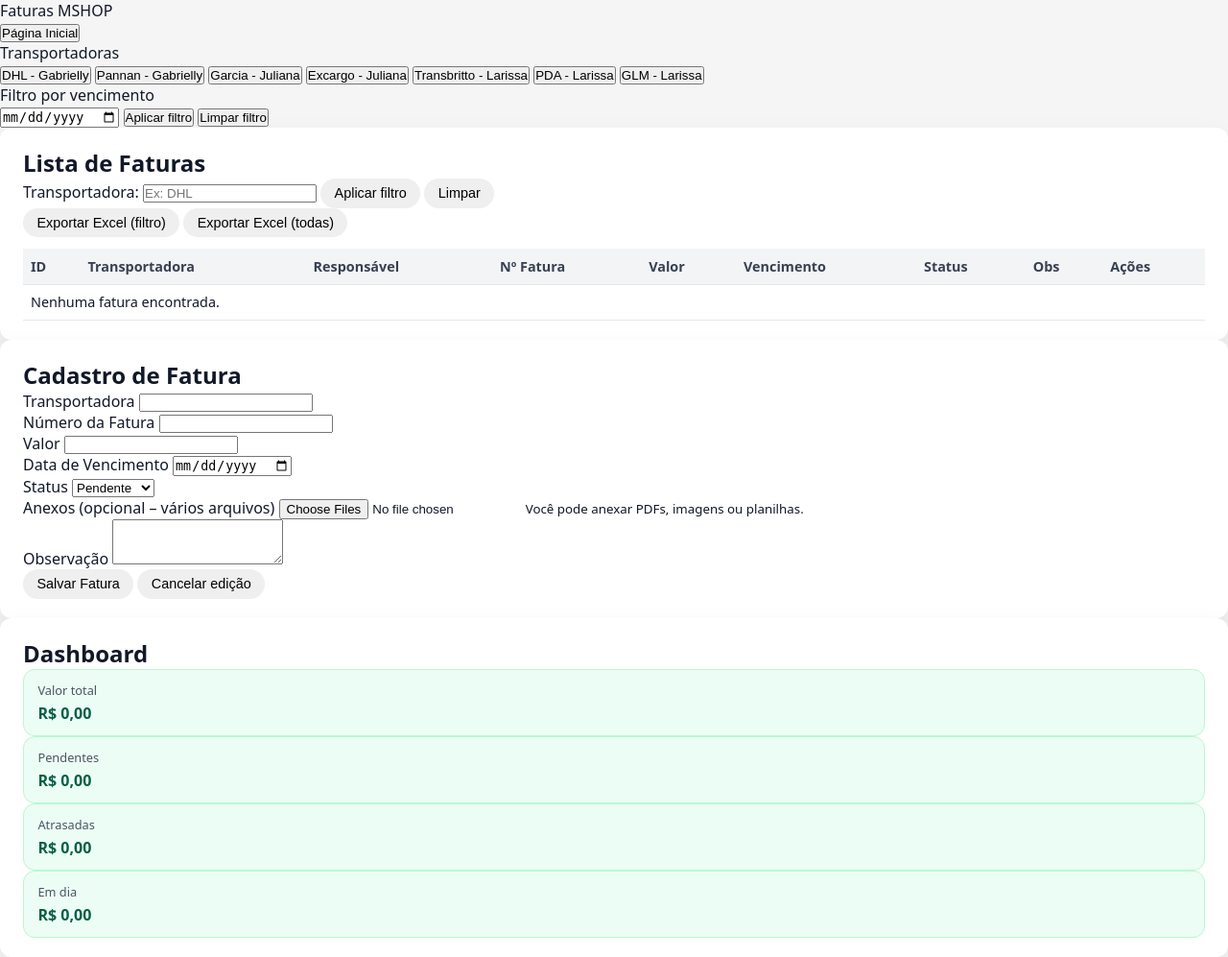
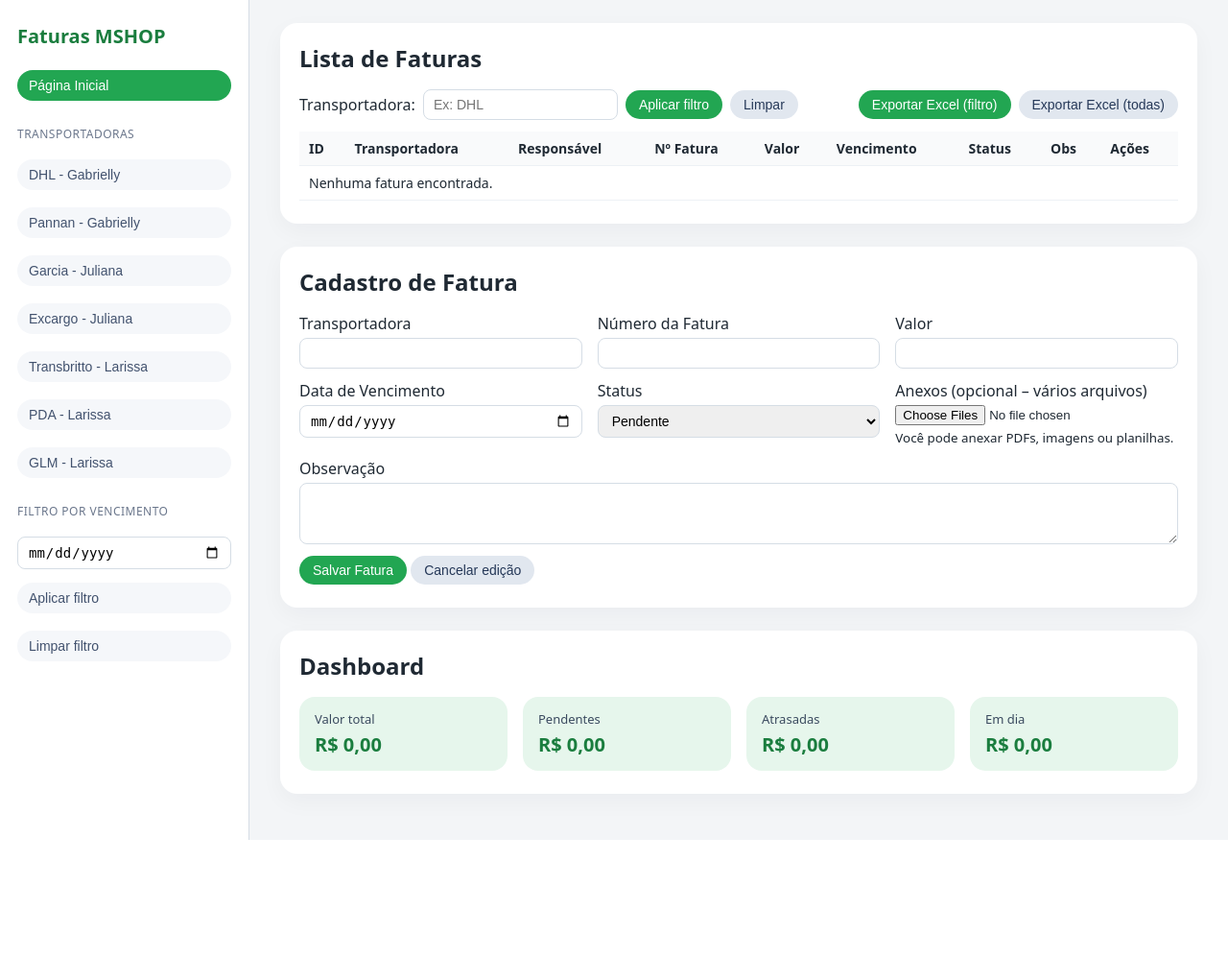
Before and after one commit to abnermayconoli-max/Faturas-MSHOP-, a FastAPI app: page / in a window 1280 px wide. Shown: the whole page at 96% size. After the commit the page ends 875 px from the top, so only its background shows below. Run offline with FastAPI, Linux system fonts and the light colour scheme; data that the repository does not hold is empty.

Commit message:
Update styles.css

```diff
--- a/static/styles.css
+++ b/static/styles.css
@@ -1,273 +1,350 @@
-* {
+:root {
+  --green: #22a652;
+  --green-dark: #1a7d3e;
+  --green-light: #e6f6ec;
+  --bg: #f3f5f7;
+  --text: #1f2933;
+  --border: #d5dde5;
+  --danger: #e02424;
+}
+
+/* Reset simples */
+*,
+*::before,
+*::after {
   box-sizing: border-box;
-  margin: 0;
-  padding: 0;
 }
 
 body {
-  font-family: system-ui, -apple-system, BlinkMacSystemFont, "Segoe UI", sans-serif;
-  background: #f5f5f5;
-  color: #111827;
+  margin: 0;
+  font-family: system-ui, -apple-system, BlinkMacSystemFont, "Segoe UI",
+    sans-serif;
+  background: var(--bg);
+  color: var(--text);
 }
 
-/* TOPBAR */
-.topbar {
+/* Layout geral */
+.layout {
+  display: flex;
+  min-height: 100vh;
+}
+
+/* Sidebar lateral */
+.sidebar {
+  width: 260px;
+  background: #ffffff;
+  border-right: 1px solid var(--border);
+  padding: 24px 18px;
+  display: flex;
+  flex-direction: column;
+  gap: 14px;
+}
+
+.sidebar-logo {
+  font-weight: 700;
+  font-size: 20px;
+  margin-bottom: 8px;
+  color: var(--green-dark);
+}
+
+.sidebar-section-title {
+  margin-top: 8px;
+  margin-bottom: 4px;
+  font-size: 12px;
+  letter-spacing: 0.04em;
+  text-transform: uppercase;
+  color: #6b778c;
+}
+
+.sidebar-btn {
+  border: none;
+  border-radius: 999px;
+  padding: 8px 12px;
+  text-align: left;
+  background: #f5f7fa;
+  color: #42526e;
+  cursor: pointer;
+  font-size: 14px;
+  transition: background 0.15s, transform 0.05s;
+  margin-bottom: 4px;
+}
+
+.sidebar-btn:hover {
+  background: var(--green-light);
+  transform: translateY(-1px);
+}
+
+.sidebar-btn-primary {
+  background: var(--green);
+  color: #fff;
+}
+
+.sidebar-btn-primary:hover {
+  background: var(--green-dark);
+}
+
+.sidebar-date {
+  width: 100%;
+  padding: 7px 10px;
+  border-radius: 8px;
+  border: 1px solid var(--border);
+  font-size: 14px;
+}
+
+/* Conteúdo principal */
+.main {
+  flex: 1;
+  padding: 24px 32px;
+}
+
+/* Cards */
+.card {
+  background: #ffffff;
+  border-radius: 18px;
+  padding: 20px 20px 24px;
+  box-shadow: 0 8px 24px rgba(15, 23, 42, 0.04);
+  margin-bottom: 24px;
+}
+
+.card h2 {
+  margin-top: 0;
+  margin-bottom: 16px;
+}
+
+/* Toolbar */
+.toolbar {
+  display: flex;
+  justify-content: space-between;
+  flex-wrap: wrap;
+  gap: 12px;
+  margin-bottom: 12px;
+}
+
+.toolbar-group {
   display: flex;
   align-items: center;
-  justify-content: space-between;
-  padding: 0.75rem 2rem;
-  background: #16a34a; /* verde médio */
-  color: #ffffff;
+  flex-wrap: wrap;
+  gap: 8px;
 }
 
-.topbar-title {
-  font-size: 1.25rem;
-  font-weight: 600;
+/* Inputs */
+.input-text {
+  padding: 7px 10px;
+  border-radius: 8px;
+  border: 1px solid var(--border);
+  font-size: 14px;
+  min-width: 160px;
 }
 
-.topbar-nav {
-  display: flex;
-  gap: 0.5rem;
+/* Botões */
+.btn {
+  padding: 7px 14px;
+  border-radius: 999px;
+  border: none;
+  cursor: pointer;
+  background: var(--green);
+  color: #fff;
+  font-size: 14px;
+  white-space: nowrap;
 }
 
-.nav-btn {
-  background: transparent;
-  border: 1px solid rgba(255, 255, 255, 0.5);
-  color: #ffffff;
-  padding: 0.35rem 0.75rem;
-  border-radius: 999px;
-  cursor: pointer;
-  font-size: 0.9rem;
+.btn:hover {
+  background: var(--green-dark);
 }
 
-.nav-btn:hover {
-  background: rgba(255, 255, 255, 0.15);
+.btn-secondary {
+  background: #e1e7ef;
+  color: #253858;
 }
 
-/* CONTAINER/SECTION */
-
-.container {
-  max-width: 1200px;
-  margin: 1.5rem auto 3rem;
-  padding: 0 1rem;
+.btn-secondary:hover {
+  background: #c7d1e0;
 }
 
-.section {
-  display: none;
+.btn-danger {
+  background: var(--danger);
+  color: #fff;
 }
 
-.section.active {
-  display: block;
+/* Tabela */
+.table-wrapper {
+  width: 100%;
+  overflow-x: auto;
 }
 
-.section h1 {
-  font-size: 1.4rem;
-  margin-bottom: 1rem;
+.table {
+  border-collapse: collapse;
+  width: 100%;
+  font-size: 14px;
 }
 
-/* CARD */
-
-.card {
-  background: #ffffff;
-  border-radius: 0.75rem;
-  padding: 1.25rem 1.5rem;
-  box-shadow: 0 10px 25px rgba(15, 23, 42, 0.08);
+.table th,
+.table td {
+  padding: 8px 10px;
+  border-bottom: 1px solid #edf1f5;
 }
 
-/* FILTROS / CAMPOS */
+.table thead th {
+  text-align: left;
+  font-weight: 600;
+  background: #f9fafb;
+}
 
-.filters-row {
+.table tbody tr:nth-child(even) {
+  background: #fbfcfd;
+}
+
+.col-obs {
+  max-width: 180px;
+}
+
+/* 3 pontinhos */
+.col-acoes {
+  width: 60px;
+}
+
+.menu-container {
+  position: relative;
+  display: inline-block;
+}
+
+.menu-btn {
+  border: none;
+  background: #f1f3f7;
+  border-radius: 50%;
+  width: 28px;
+  height: 28px;
+  cursor: pointer;
+  font-size: 18px;
+  line-height: 0;
+  display: flex;
+  align-items: center;
+  justify-content: center;
+}
+
+.menu-btn:hover {
+  background: var(--green-light);
+}
+
+.menu-dropdown {
+  position: absolute;
+  right: 0;
+  top: 32px;
+  background: #ffffff;
+  border-radius: 10px;
+  box-shadow: 0 12px 24px rgba(15, 23, 42, 0.15);
+  min-width: 140px;
+  padding: 6px 0;
+  z-index: 20;
+}
+
+.menu-item {
+  width: 100%;
+  border: none;
+  background: transparent;
+  text-align: left;
+  padding: 6px 12px;
+  font-size: 13px;
+  cursor: pointer;
+}
+
+.menu-item:hover {
+  background: #f5f7fa;
+}
+
+/* Formulário cadastro */
+.form-row {
   display: flex;
   flex-wrap: wrap;
-  gap: 1rem;
-  align-items: flex-end;
-  margin-bottom: 1rem;
+  gap: 16px;
+  margin-bottom: 12px;
 }
 
-.filters-actions {
+.form-group {
+  flex: 1;
+  min-width: 180px;
   display: flex;
-  flex-wrap: wrap;
-  gap: 0.5rem;
+  flex-direction: column;
+  gap: 4px;
 }
 
-.field {
-  display: flex;
-  flex-direction: column;
-  gap: 0.3rem;
+.form-group-full {
+  flex: 1 1 100%;
 }
 
-.field label {
-  font-size: 0.85rem;
-  font-weight: 600;
-  color: #374151;
-}
-
-.field input,
-.field select,
-.field textarea {
-  padding: 0.5rem 0.65rem;
-  border-radius: 0.5rem;
-  border: 1px solid #d1d5db;
-  font-size: 0.9rem;
-  outline: none;
-}
-
-.field textarea {
+textarea.input-text {
   resize: vertical;
 }
 
-.field input:focus,
-.field select:focus,
-.field textarea:focus {
-  border-color: #16a34a;
-  box-shadow: 0 0 0 1px rgba(22, 163, 74, 0.3);
-}
-
-/* BOTÕES */
-
-.btn {
-  border-radius: 999px;
-  border: none;
-  cursor: pointer;
-  padding: 0.45rem 0.9rem;
-  font-size: 0.9rem;
-  font-weight: 500;
-}
-
-.btn.primary {
-  background: #16a34a;
-  color: #ffffff;
-}
-
-.btn.primary:hover {
-  background: #15803d;
-}
-
-.btn.secondary {
-  background: #e0f2fe;
-  color: #0369a1;
-}
-
-.btn.secondary:hover {
-  background: #bfdbfe;
-}
-
-.btn.ghost {
-  background: #ffffff;
-  border: 1px solid #d1d5db;
-  color: #374151;
-}
-
-.btn.ghost:hover {
-  background: #f3f4f6;
-}
-
-/* TABELA */
-
-.table-wrapper {
-  margin-top: 0.75rem;
-  overflow-x: auto;
-}
-
-table {
-  width: 100%;
-  border-collapse: collapse;
-  font-size: 0.9rem;
-}
-
-thead {
-  background: #f3f4f6;
-}
-
-th,
-td {
-  padding: 0.55rem 0.5rem;
-  border-bottom: 1px solid #e5e7eb;
-  text-align: left;
-}
-
-th {
-  font-weight: 600;
-  color: #374151;
-}
-
-/* FORM CADASTRO */
-
-.form-grid {
+/* Dashboard */
+.dash-grid {
   display: grid;
-  grid-template-columns: repeat(2, minmax(0, 1fr));
-  gap: 1rem 1.5rem;
-}
-
-.field.full {
-  grid-column: 1 / -1;
-}
-
-.form-actions {
-  grid-column: 1 / -1;
-  display: flex;
-  justify-content: flex-start;
-  margin-top: 0.5rem;
-}
-
-.hint {
-  font-size: 0.75rem;
-  color: #6b7280;
-  margin-top: 0.25rem;
-}
-
-/* DASHBOARD */
-
-.card-dashboard {
-  display: flex;
-  flex-direction: column;
-  gap: 1.25rem;
-}
-
-.dash-cards {
-  display: grid;
-  grid-template-columns: repeat(4, minmax(0, 1fr));
-  gap: 0.75rem;
+  grid-template-columns: repeat(auto-fit, minmax(180px, 1fr));
+  gap: 16px;
 }
 
 .dash-card {
-  padding: 0.75rem 0.9rem;
-  border-radius: 0.75rem;
-  background: #ecfdf5;
-  border: 1px solid #bbf7d0;
+  background: var(--green-light);
+  border-radius: 16px;
+  padding: 14px 16px;
 }
 
 .dash-label {
-  font-size: 0.8rem;
-  color: #4b5563;
-  margin-bottom: 0.25rem;
+  font-size: 13px;
+  color: #3a4a5f;
+  margin-bottom: 4px;
 }
 
 .dash-value {
-  font-size: 1rem;
+  font-size: 20px;
   font-weight: 600;
-  color: #065f46;
+  color: var(--green-dark);
 }
 
-.dash-actions {
+/* Popup de anexos */
+.anexos-popup-backdrop {
+  position: fixed;
+  inset: 0;
+  background: rgba(15, 23, 42, 0.55);
   display: flex;
-  justify-content: flex-start;
+  align-items: center;
+  justify-content: center;
+  z-index: 50;
 }
 
-/* RESPONSIVO */
+.anexos-popup {
+  background: #ffffff;
+  border-radius: 18px;
+  padding: 18px 20px 14px;
+  max-width: 420px;
+  width: 100%;
+}
 
-@media (max-width: 768px) {
-  .topbar {
+.anexos-popup h3 {
+  margin-top: 0;
+}
+
+.anexos-popup ul {
+  padding-left: 18px;
+  margin-top: 8px;
+}
+
+/* Responsivo */
+@media (max-width: 900px) {
+  .layout {
     flex-direction: column;
-    align-items: flex-start;
-    gap: 0.5rem;
   }
 
-  .dash-cards {
-    grid-template-columns: repeat(2, minmax(0, 1fr));
+  .sidebar {
+    width: 100%;
+    border-right: none;
+    border-bottom: 1px solid var(--border);
+    flex-direction: row;
+    flex-wrap: wrap;
+    gap: 8px;
   }
 
-  .form-grid {
-    grid-template-columns: 1fr;
+  .main {
+    padding: 18px 12px;
   }
 }
```
